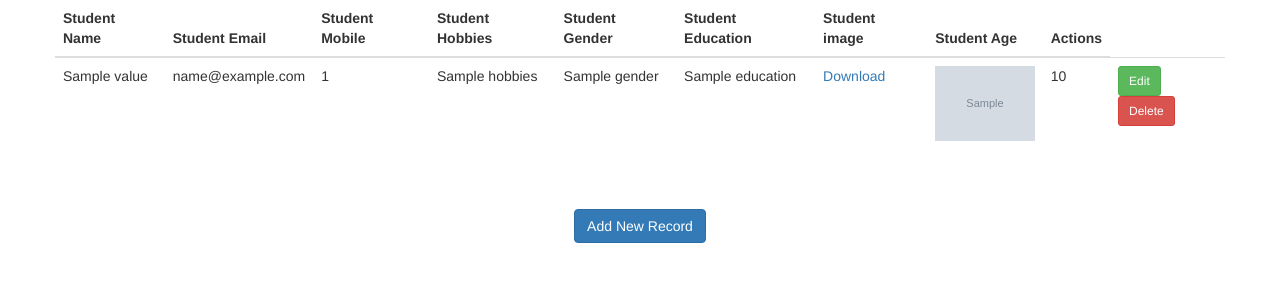
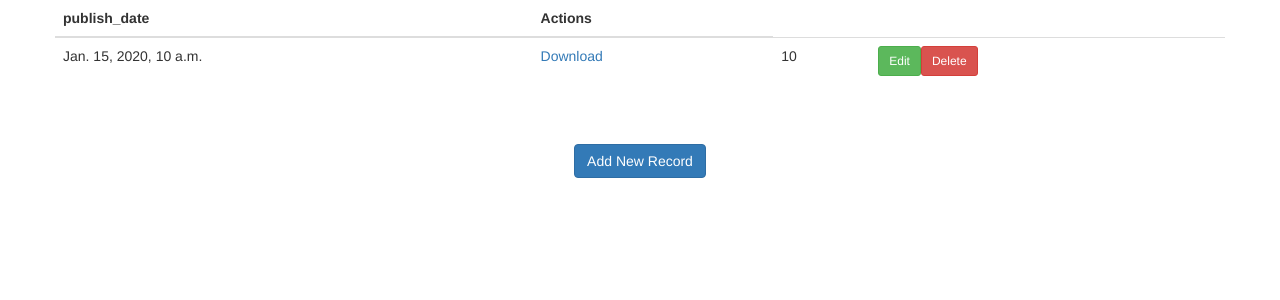
Before and after one commit to alramama/training, a Django app: template CRUD/student/templates/index.html in a window 1280 px wide. Shown: the top 300 px of the page. Run offline with Django 4.2, Linux system fonts and the light colour scheme; the template is opened without the code that fills it: most values are stand-ins (such as "Sample title", 1, 10 or a date in 2020); grey boxes marked "Sample" are stand-in pictures; some libraries are stand-ins or nearby versions.

Commit message:
Update index.html

```diff
--- a/CRUD/student/templates/index.html
+++ b/CRUD/student/templates/index.html
@@ -19,30 +19,17 @@
             <table class="table table-hover">
                 <thead>
                     <tr>
-                        <th>Student Name</th>
-                        <th>Student Email</th>
-                        <th>Student Mobile</th>
-                        <th>Student Hobbies</th>
-                        <th>Student Gender</th>
-                        <th>Student Education</th>
-                        <th>Student image</th>
-                        <th>Student Age</th>
+                        <th>publish_date</th>
                         <th>Actions</th>
                     </tr>
                 </thead>
                 <tbody>
-                    {% for value in stud %}
+                    {% for value in bid %}
                     <tr>
-                        <td>{{ value.name }}</td>
-                        <td>{{ value.email }}</td>
-                        <td>{{ value.number }}</td>
-                        <td>{{ value.hobbies }}</td>
-                        <td>{{ value.gender }}</td>
-                        <td>{{ value.education }}</td>
-                        <td><a href="{{value.image.url}}" download="{{value.image.url}}">Download</a></td>
-                        <td>{% if value.image %}<img src="/media/{{ value.image }}" class="img img-responsive" width="100px">{% endif %}</td>
+                        <td>{{ value.publish_date }}</td>
+                        <td><a href="" download="">Download</a></td>
                         <td>{{ value.age }}</td>
-                        <td><a class="btn btn-success btn-sm" href="/update_stud/{{ value.id }}">  Edit</a><a class="btn btn-danger btn-sm" onclick="return confirm('Do you really want to delete this item!')" href="/delete_stud/{{ value.id }}"> Delete</a></td>
+                        <td><a class="btn btn-success btn-sm" href="">  Edit</a><a class="btn btn-danger btn-sm" onclick="return confirm('Do you really want to delete this item!')" href=""> Delete</a></td>
                     </tr>
                     {% empty %}
                     <tr><td>No Record Found!</td></tr>
```
